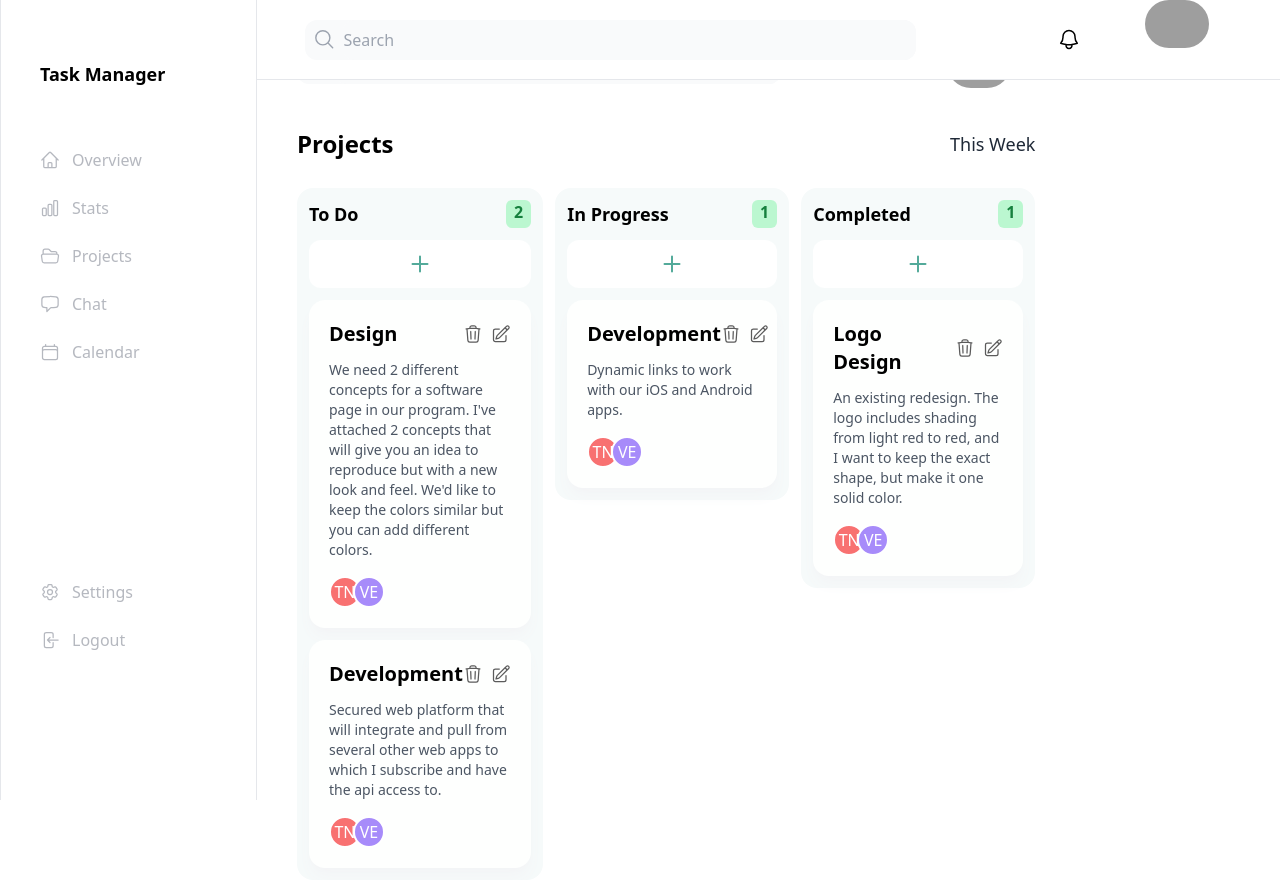
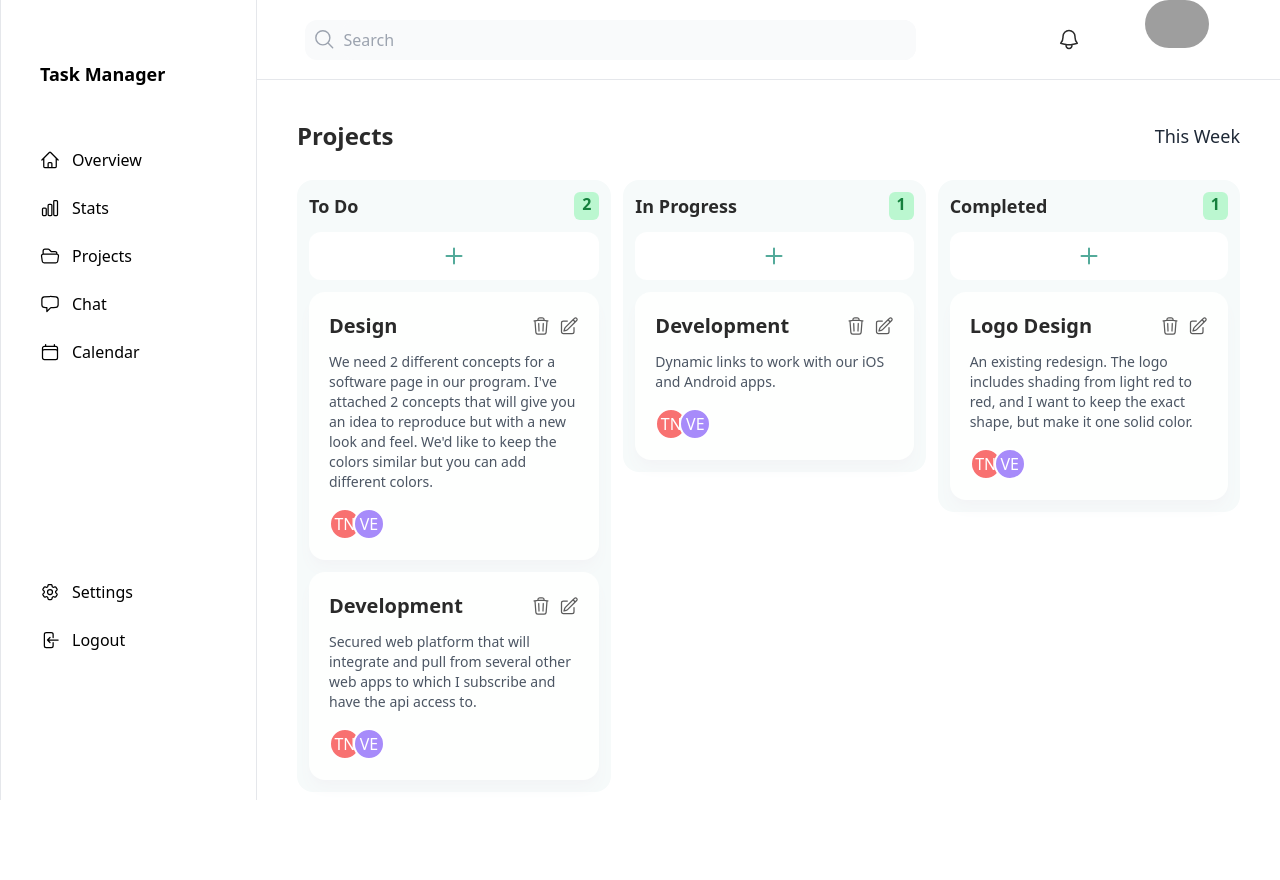
Before and after one commit to moonpatel/task_manager, a React (Create React App) app: page / in a window 1280 px wide. After the commit the page ends 800 px from the top, so only its background shows below. Built offline with nearby package versions, Linux system fonts and the light colour scheme; grey boxes are pictures that could not be loaded.

Commit message:
projects page ui bug fixed

```diff
--- a/src/App.js
+++ b/src/App.js
@@ -1,8 +1,6 @@
-import React, { useContext } from "react";
+import React from "react";
 import Authentication from "./components/auth/Authentication";
 import Projects from "./pages/Projects";
-
-import AuthContext from "./context/auth-context";
 
 import { Route, Routes } from "react-router-dom";
 import Layout from "./components/Layout";
@@ -13,7 +11,6 @@ import Stats from "./pages/Stats";
 import Calendar from "./pages/Calendar";
 
 function App() {
-    const authCtx = useContext(AuthContext);
 
     return (
         <Routes>
--- a/src/components/Layout.jsx
+++ b/src/components/Layout.jsx
@@ -6,8 +6,9 @@ const Layout = ({ content, children }) => {
     return (
         <React.Fragment>
             <SideBar />
-            <div className='flex flex-col w-4/5'>
+            <div className='flex flex-col w-4/5 text-dark-bg-2'>
                 <Navbar />
+                <div className='h-[10vh] min-h-[80px]'></div>
             {children || content}
             </div>
         </React.Fragment>
--- a/src/components/Navbar.jsx
+++ b/src/components/Navbar.jsx
@@ -1,12 +1,12 @@
 import React, { useContext } from 'react'
-import AuthContext from '../context/auth-context'
+import ThemeContext from '../context/theme-context'
 import { MagnifyingGlassIcon, BellIcon } from '@heroicons/react/24/outline'
 
 const Navbar = () => {
-    const themeCtx = useContext(AuthContext)
+    const themeCtx = useContext(ThemeContext)
 
     return (
-        <nav className="flex h-[10vh] min-h-[80px] px-12 space-x-3 w-4/5 border-b dark:bg-dark-background fixed bg-white top-0 z-30">
+        <nav className="flex h-[10vh] min-h-[80px] px-12 space-x-3 w-4/5 border-b dark:bg-dark-background fixed bg-white opacity-100 z-10 top-0">
             {/* <!-- search icon --> */}
             <div className="flex my-auto rounded-xl bg-gray-50 w-2/3 dark:bg-dark-bg-1 dark:text-dark-on-background/75">
                 <MagnifyingGlassIcon className="w-6 mx-2 my-auto bg-transparent stroke-gray-400 dark:stroke-gray-500" />
--- a/src/components/SideBar.jsx
+++ b/src/components/SideBar.jsx
@@ -16,7 +16,7 @@ const SideBar = () => {
         <React.Fragment>
             <div className="fixed w-1/5 h-screen py-5 dark:bg-dark-bgsec">
                 <h1 className="my-10 px-10 text-lg font-semibold dark:text-white">Task Manager</h1>
-                <ul className="my-12 text-gray-500 dark:text-white text-opacity-50">
+                <ul className="my-12 dark:text-white text-opacity-50">
 
                     <SideBarLink to={'/home'} icon={<HomeIcon />} label="Overview" />
                     <SideBarLink to={'/stats'} icon={<StatsIcon />} label="Stats" />
--- a/src/pages/Chats.jsx
+++ b/src/pages/Chats.jsx
@@ -3,10 +3,10 @@ import { EllipsisHorizontalIcon } from '@heroicons/react/24/outline'
 
 const Chats = () => {
     return (
-        <div className='grid grid-cols-7 pt-20 h-full divide-x dark:text-dark-on-background dark:bg-dark-background'>
+        <div className='grid grid-cols-7 divide-x dark:text-dark-on-background dark:bg-dark-background'>
             {/* contacts-bar */}
             <div className='col-span-2'>
-                <header className='flex my-auto justify-between pl-2 h-[70px] w-full border-b'>
+                <header className='flex my-auto justify-between pl-3 h-[70px] border-b'>
                     <div className='my-auto'>
                         <h1 className='text-xl font-semibold'>Messages</h1>
                         <span className='text-sm font-semibold text-black/50'>Direct and team messages</span>
@@ -15,7 +15,7 @@ const Chats = () => {
                     {/* <div className='my-auto px-5 text-3xl'>...</div> */}
                 </header>
                 {/* <button className='w-full rounded-md py-2 bg-dark-primary-800'>Create Conversation</button> */}
-                <ul className='pl-2 space-y-1 mr-1 h-[80vh] overflow-y-scroll bg-red-200'>
+                <ul className='pl-2 space-y-1 mr-1 h-[80vh] overflow-y-scroll'>
                     <li className='flex h-16'>
                         <div className='w-10 bg-black h-10 rounded-full p-3 mx-3 my-auto'>l</div>
                         <div className='my-auto'>
--- a/src/pages/Projects.jsx
+++ b/src/pages/Projects.jsx
@@ -1,39 +1,13 @@
-import React, { useContext } from 'react'
+import React from 'react'
 import TaskSection from '../components/Tasks/TaskSection'
-import { MagnifyingGlassIcon } from '@heroicons/react/24/outline'
-import { ReactComponent as BellIcon } from '../assets/svg/bell.svg'
-import ThemeContext from '../context/theme-context'
 
-const MainSection = () => {
-    const themeCtx = useContext(ThemeContext);
+const Projects = () => {
     return (
-        <div className="w-4/5 h-screen px-10 dark:bg-dark-background">
-            {/* <!-- navbar --> */}
-            <nav className="flex align-middle my-10 space-x-3 dark:bg-dark-background">
-                {/* <!-- search icon --> */}
-                <div className="flex my-auto rounded-xl bg-gray-50 w-2/3 dark:bg-dark-bg-1 dark:text-dark-on-background/75">
-                    <MagnifyingGlassIcon className="w-6 mx-2 my-auto bg-transparent stroke-gray-400 dark:stroke-gray-500"/>
-                    <input
-                        className="my-auto w-full h-10 rounded-xl bg-inherit focus:outline-none dark:placeholder:text-dark-on-background/20 peer dark:caret-dark-bg-5"
-                        type="text"
-                        placeholder="Search"
-                    />
-                </div>
-                <div className="flex justify-end w-1/3 space-x-3">
-                    <BellIcon className='w-6 dark:stroke-gray-500' onClick={() => themeCtx.toggleTheme()} />
-
-                    <div className="my-auto font-semibold px-5 dark:text-gray-500">{localStorage.getItem('email')}</div>
-                    <div className="mr-6 relative">
-                        <img className="h-12 rounded-full inline-block mr-6" src="../../assets/images/user.png" alt="" />
-                    </div>
-                </div>
-            </nav>
-
-            {/* <!-- main content --> */}
+        <div className="w-full mt-10 px-10 dark:bg-dark-background">
             <main>
-                <div className="flex justify-between mb-7">
-                    <h1 className="my-auto text-2xl font-semibold dark:text-gray-500">Projects</h1>
-                    <h2 className="my-auto text-lg text-gray-800 dark:text-gray-500">This Week</h2>
+                <div className="flex justify-between mb-7 dark:text-dark-bg-6">
+                    <h1 className="my-auto text-2xl font-semibold">Projects</h1>
+                    <h2 className="my-auto text-lg text-gray-800">This Week</h2>
                 </div>
 
                 <TaskSection />
@@ -42,4 +16,4 @@ const MainSection = () => {
     )
 }
 
-export default MainSection
+export default Projects
```
